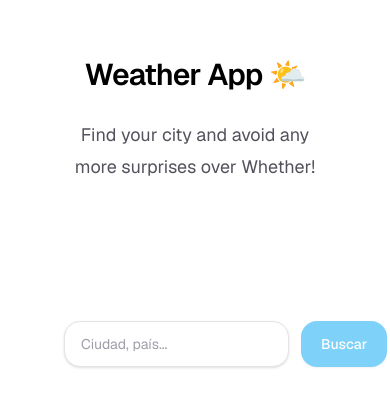
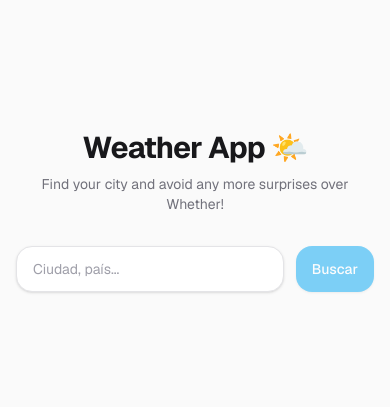
Before and after one commit to Alexan-999/weather-app, a Next.js app in the folder weather-app/: page / in a window 390 px wide. Shown: the part 211-618 px from the top of the page. Built offline with nearby package versions, Linux system fonts and the light colour scheme.

Commit message:
Responsive behavior of  the app
Now page looks good in mobile devices

```diff
--- a/weather-app/src/app/components/SearchBar.tsx
+++ b/weather-app/src/app/components/SearchBar.tsx
@@ -16,7 +16,7 @@ export default function SearchBar({
   };
 
   return (
-    <div className="flex w-full max-w-md gap-3">
+    <div className="flex w-full gap-3">
       <input
         value={city}
         onChange={(e) => setCity(e.target.value)}
@@ -24,12 +24,14 @@ export default function SearchBar({
         type="text"
         placeholder="Ciudad, país..."
         disabled={isLoading}
-        className="flex-1 border border-zinc-200 dark:border-zinc-700 bg-white dark:bg-zinc-900 text-zinc-900 dark:text-zinc-100 placeholder:text-zinc-400 px-4 py-3 rounded-2xl text-sm shadow-sm focus:outline-none focus:ring-2 focus:ring-sky-400 transition disabled:opacity-50"
+        className="flex-1 min-w-0 border border-zinc-200 dark:border-zinc-700 bg-white dark:bg-zinc-900 text-zinc-900 dark:text-zinc-100 placeholder:text-zinc-400 px-4 py-3 rounded-2xl text-sm shadow-sm focus:outline-none focus:ring-2 focus:ring-sky-400 transition disabled:opacity-50"
+
       />
       <button
         onClick={() => city.trim() && onSearch(city.trim())}
         disabled={isLoading || !city.trim()}
-        className="bg-sky-500 hover:bg-sky-600 active:scale-95 disabled:opacity-50 disabled:cursor-not-allowed text-white px-5 py-3 rounded-2xl text-sm font-medium shadow-sm transition-all duration-150"
+        className="shrink-0 bg-sky-500 hover:bg-sky-600 active:scale-95 disabled:opacity-50 disabled:cursor-not-allowed text-white px-4 py-3 rounded-2xl text-sm font-medium shadow-sm transition-all duration-150"
+
       >
         {isLoading ? (
           <span className="flex items-center gap-2">
--- a/weather-app/src/app/components/WeatherCard.tsx
+++ b/weather-app/src/app/components/WeatherCard.tsx
@@ -31,7 +31,7 @@ export default function WeatherCard({ weather }: { weather: Weather | null }) {
           </div>
 
           {/* Stats */}
-          <div className="flex gap-4">
+          <div className="flex flex-col sm:flex-row gap-3">
             <div className="flex-1 bg-white/15 rounded-2xl p-4 backdrop-blur-sm">
               <p className="text-white/70 text-xs uppercase tracking-wider mb-1">Temperatura</p>
               <p className="text-3xl font-bold">{weather.temperature}°C</p>
--- a/weather-app/src/app/layout.tsx
+++ b/weather-app/src/app/layout.tsx
@@ -13,7 +13,7 @@ const geistMono = Geist_Mono({
 });
 
 export const metadata: Metadata = {
-  title: "Create Next App",
+  title: "Weather App",
   description: "Generated by create next app",
 };
 
--- a/weather-app/src/app/page.tsx
+++ b/weather-app/src/app/page.tsx
@@ -29,23 +29,20 @@ export default function Home() {
 
 
   return (
-    <div className="flex flex-col flex-1 items-center justify-center bg-zinc-50 font-sans dark:bg-black">
-      <main className="flex flex-1 w-full max-w-3xl flex-col items-center justify-evenly py-32 px-16 bg-white dark:bg-black sm:items-start">
-
-        <div className="flex flex-col items-center gap-6 text-center sm:items-start sm:text-left">
-          <h1 className="max-w-xs text-3xl font-semibold leading-10 tracking-tight text-black dark:text-zinc-50">
+  <div className="min-h-screen flex flex-col items-center justify-center bg-zinc-50 dark:bg-zinc-950 px-4 py-12 font-sans">
+    <main className="flex flex-col items-center gap-8 w-full max-w-md">
+      <div className="text-center">
+        <h1 className="text-3xl sm:text-4xl font-bold tracking-tight text-zinc-900 dark:text-white mb-2">
           Weather App 🌤️
         </h1>
-          <p className="text-lg leading-8 text-zinc-600 dark:text-zinc-400">
+        <p className="text-zinc-500 dark:text-zinc-400 text-sm">
           Find your city and avoid any more surprises over Whether!
         </p>
       </div>
 
       <SearchBar onSearch={handleSearch} isLoading={isLoading} />
-
       {error && <ErrorCard message={error} />}
       {weather && <WeatherCard weather={weather} />}
-
     </main>
   </div>
 
```
Lines whose indentation alone changed are shown as unchanged.
